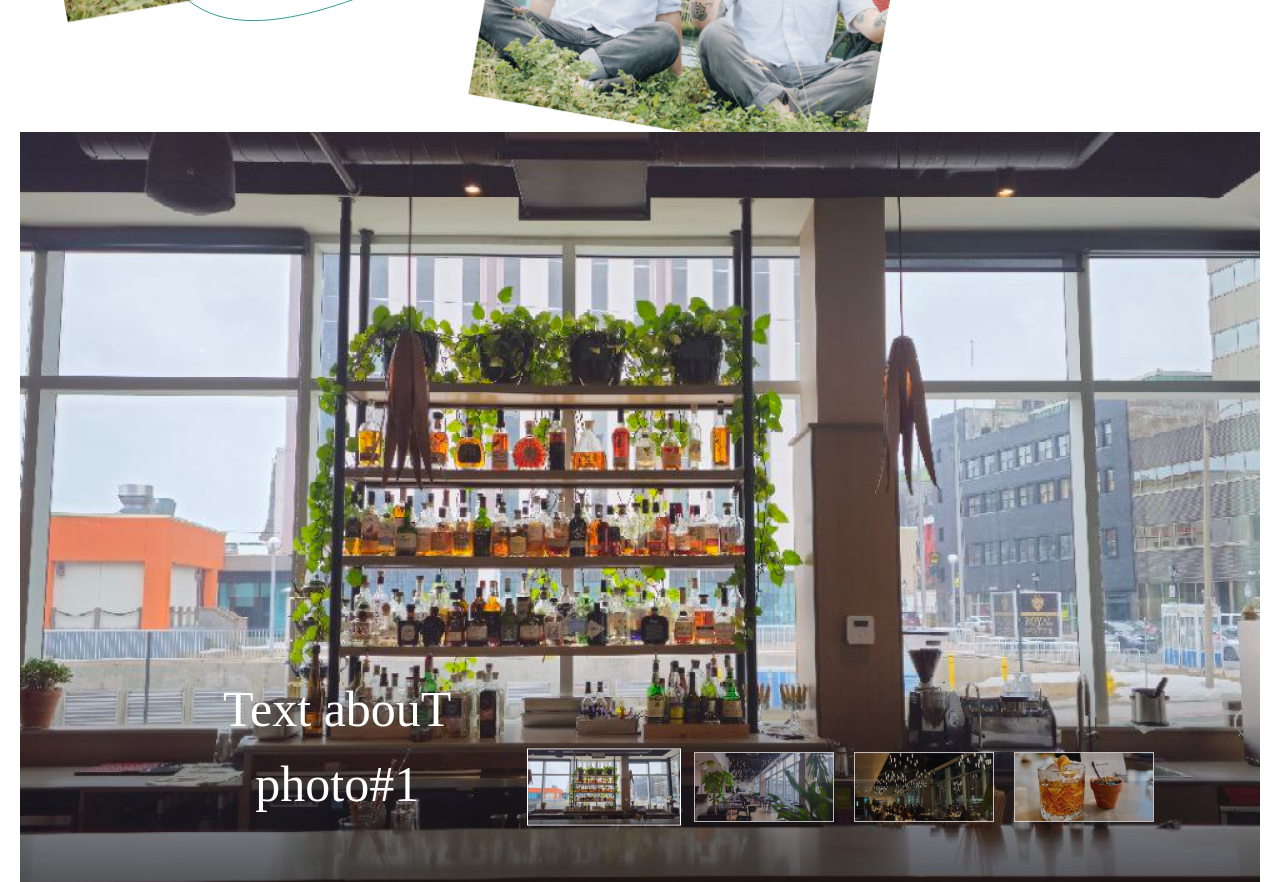
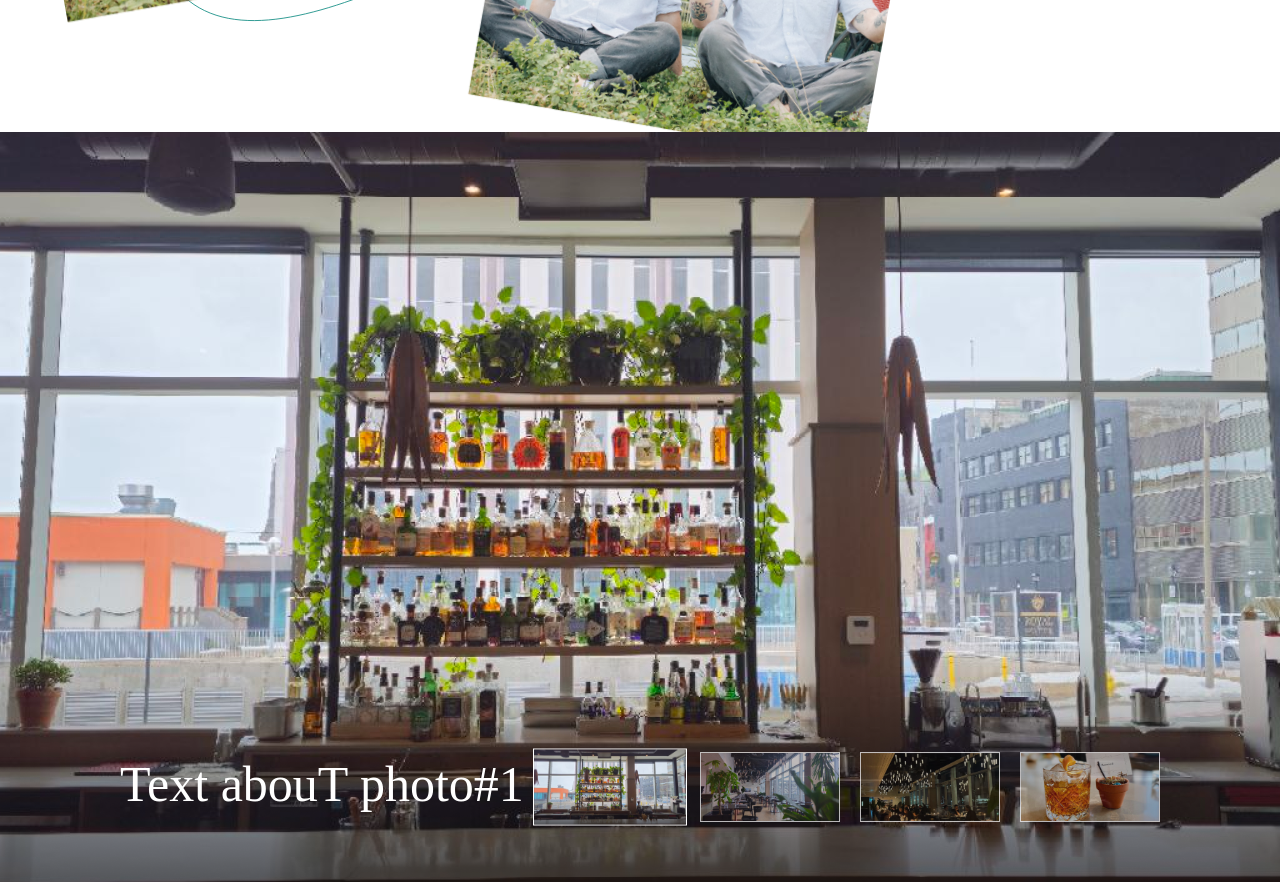
Before and after one commit to DenysHarkavenko/terre-landing, a Next.js app: page / in a window 1280 px wide. Shown: the part 1460-2342 px from the top of the page. Built offline with nearby package versions, Linux system fonts and the light colour scheme; a web font is replaced by a local one.

Commit message:
upd Gallery view

```diff
--- a/src/components/Gallery.tsx
+++ b/src/components/Gallery.tsx
@@ -23,7 +23,6 @@ const Gallery = () => {
 	}
 
 	return (
-		<Box maxW='1400px' m='0 auto' p={['0 10px', '0 20px', null, null]}>
 		<Box
 			className='relative'
 			h={['500px', '575px', '625px', '700px', '750px']}
@@ -76,7 +75,6 @@ const Gallery = () => {
 				</Flex>
 			</Flex>
 		</Box>
-		</Box>
 	)
 }
 
```
Lines whose indentation alone changed are shown as unchanged.
